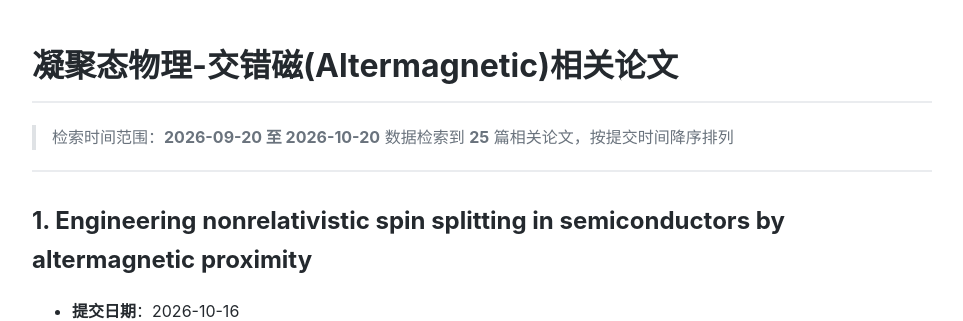
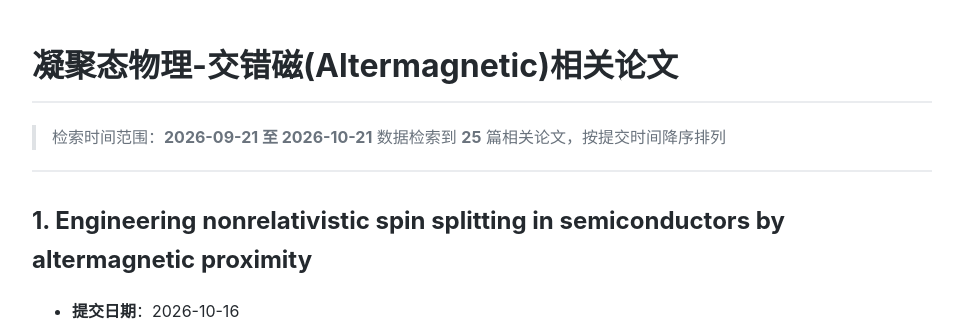
Before and after one commit to yangke25491/daily-arxiv-altermagnetic, a Jekyll site: the page built from index.md, in a window 1280 px wide and 900 px high. Shown: the top 321 px of the window, without its empty margins (158-1121 px from the left). Built offline with Jekyll 4.4.1, drawn with Linux system fonts in a browser that asks for light colours.

Commit message:
Automated update: arXiv papers

```diff
--- a/index.md
+++ b/index.md
@@ -5,7 +5,7 @@ title: 交错磁论文
 
 # 凝聚态物理-交错磁(Altermagnetic)相关论文
 
-> 检索时间范围：**2026-09-20 至 2026-10-20**
+> 检索时间范围：**2026-09-21 至 2026-10-21**
 > 数据检索到 **25** 篇相关论文，按提交时间降序排列
 
 ---
```
